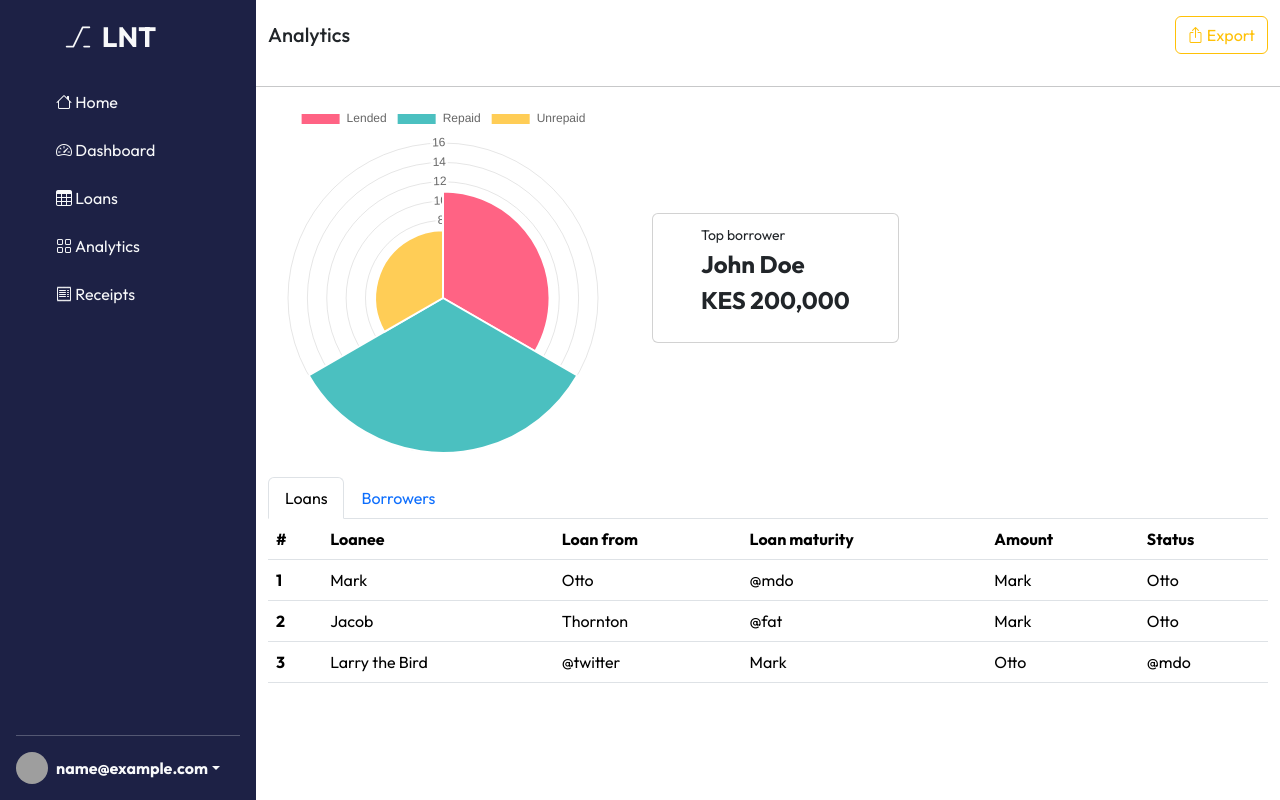
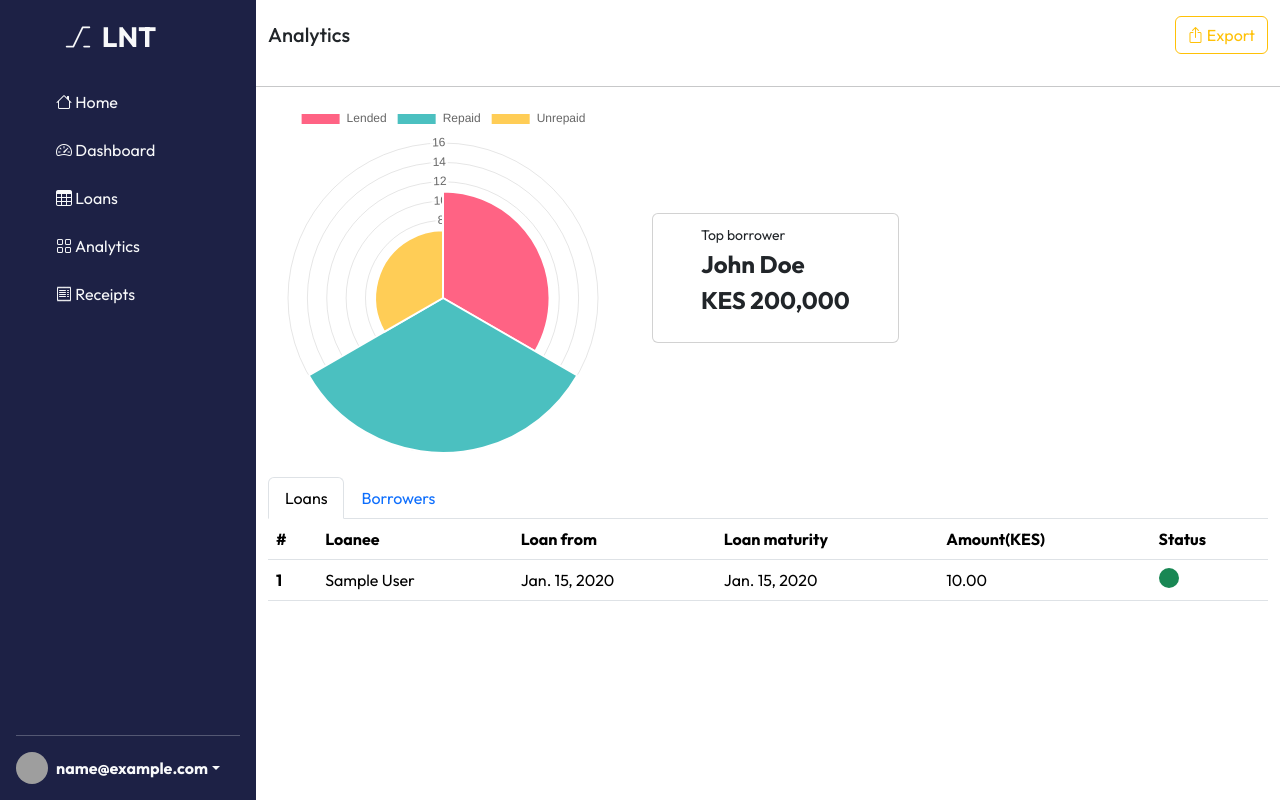
Before and after one commit to Edu58/LoansTracker, a Django app: page /analytics/ in a window 1280 px wide. Run offline with Django 4.2, Linux system fonts and the light colour scheme; a user stored in the database is signed in; tables that the repository leaves empty hold one stand-in row (values such as "Sample post"); some libraries are stand-ins or nearby versions; grey boxes are pictures that could not be loaded.

Commit message:
feat: add table in analytics

```diff
--- a/main/views.py
+++ b/main/views.py
@@ -134,4 +134,10 @@ def search_loans(request):
 
 @login_required(login_url="login")
 def view_analytics(request):
-    return render(request, "analytics.html")
+    loans = Loan.objects.filter(lender=request.user.id)
+    borrowers = Loan.objects.values('loanee_full_name','loanee_email').filter(lender=request.user.id)
+    context = {
+        "loans": loans,
+        "borrowers": borrowers
+    }
+    return render(request, "analytics.html", context)
--- a/templates/analytics.html
+++ b/templates/analytics.html
@@ -49,51 +49,62 @@
 
     <div>
         <ul class="nav nav-tabs">
-            <li class="nav-item">
+            <li class="nav-item" id="loans">
                 <a class="nav-link active" href="#">Loans</a>
             </li>
-            <li class="nav-item">
+            <li class="nav-item" id="borrowers">
                 <a class="nav-link" href="#">Borrowers</a>
             </li>
         </ul>
 
         <div>
-            <table class="table table-hover">
+            <table class="table table-hover" id="loans-table">
                 <thead>
                     <tr>
                         <th scope="col">#</th>
                         <th scope="col">Loanee</th>
                         <th scope="col">Loan from</th>
                         <th scope="col">Loan maturity</th>
-                        <th scope="col">Amount</th>
+                        <th scope="col">Amount(KES)</th>
                         <th scope="col">Status</th>
                     </tr>
                 </thead>
                 <tbody>
+                    {% for loan in loans %}
                     <tr>
-                        <th scope="row">1</th>
-                        <td scope="col">Mark</td>
-                        <td scope="col">Otto</td>
-                        <td scope="col">@mdo</td>
-                        <td scope="col">Mark</td>
-                        <td scope="col">Otto</td>
+                        <th scope="row">{{forloop.counter}}</th>
+                        <td scope="col">{{loan.loanee_full_name}}</td>
+                        <td scope="col">{{loan.from_date | date}}</td>
+                        <td scope="col">{{loan.to_date | date}}</td>
+                        <td scope="col">{{loan.loan_amount |floatformat:2 | intcomma}}</td>
+                        <td scope="col">
+                            {% if loan.loan_status %}
+                            <span class="bg-success d-block rounded-circle" style="width: 20px; height: 20px;"></span>
+                            {% else %}
+                            <span class="bg-danger d-block rounded-circle" style="width: 20px; height: 20px;"></span>
+                            {% endif %}
+                        </td>
                     </tr>
+                    {% endfor %}
+                </tbody>
+            </table>
+
+            <table class="table table-hover" id="borrowers-table">
+                <thead>
                     <tr>
-                        <th scope="row">2</th>
-                        <td scope="col">Jacob</td>
-                        <td scope="col">Thornton</td>
-                        <td scope="col">@fat</td>
-                        <td scope="col">Mark</td>
-                        <td scope="col">Otto</td>
+                        <th scope="col">#</th>
+                        <th scope="col">Borrower name</th>
+                        <th scope="col">Borrower email</th>
                     </tr>
+                </thead>
+                <tbody>
+                    {% for borrower in borrowers %}
                     <tr>
-                        <th scope="row">3</th>
-                        <td scope="col">Larry the Bird</td>
-                        <td scope="col">@twitter</td>
-                        <td scope="col">Mark</td>
-                        <td scope="col">Otto</td>
-                        <td scope="col">@mdo</td>
+                        <th scope="row">{{forloop.counter}}</th>
+                        <td scope="col">{{borrower.loanee_full_name}}</td>
+                        <td scope="col">{{borrower.loanee_email}}</td>
                     </tr>
+                    {% endfor %}
                 </tbody>
             </table>
         </div>
@@ -108,6 +119,9 @@
 <script>
     window.onload = (e) => {
         const ctx = document.getElementById('myChart');
+        const loansTable = document.getElementById("loans-table")
+        const borrowersTable = document.getElementById("borrowers-table")
+        borrowersTable.classList.add('d-none')
 
         const data = {
             labels: [
@@ -137,6 +151,17 @@
                 }
             },
         });
+
+        const loans = document.getElementById("loans")
+        loans.addEventListener('click', (e) => {
+            loansTable.classList.remove('d-none')
+            borrowersTable.classList.add('d-none')
+        })
+
+        borrowers.addEventListener('click', (e) => {
+            loansTable.classList.add('d-none')
+            borrowersTable.classList.remove('d-none')
+        })
     }
 </script>
 {% endblock scripts %}
```
